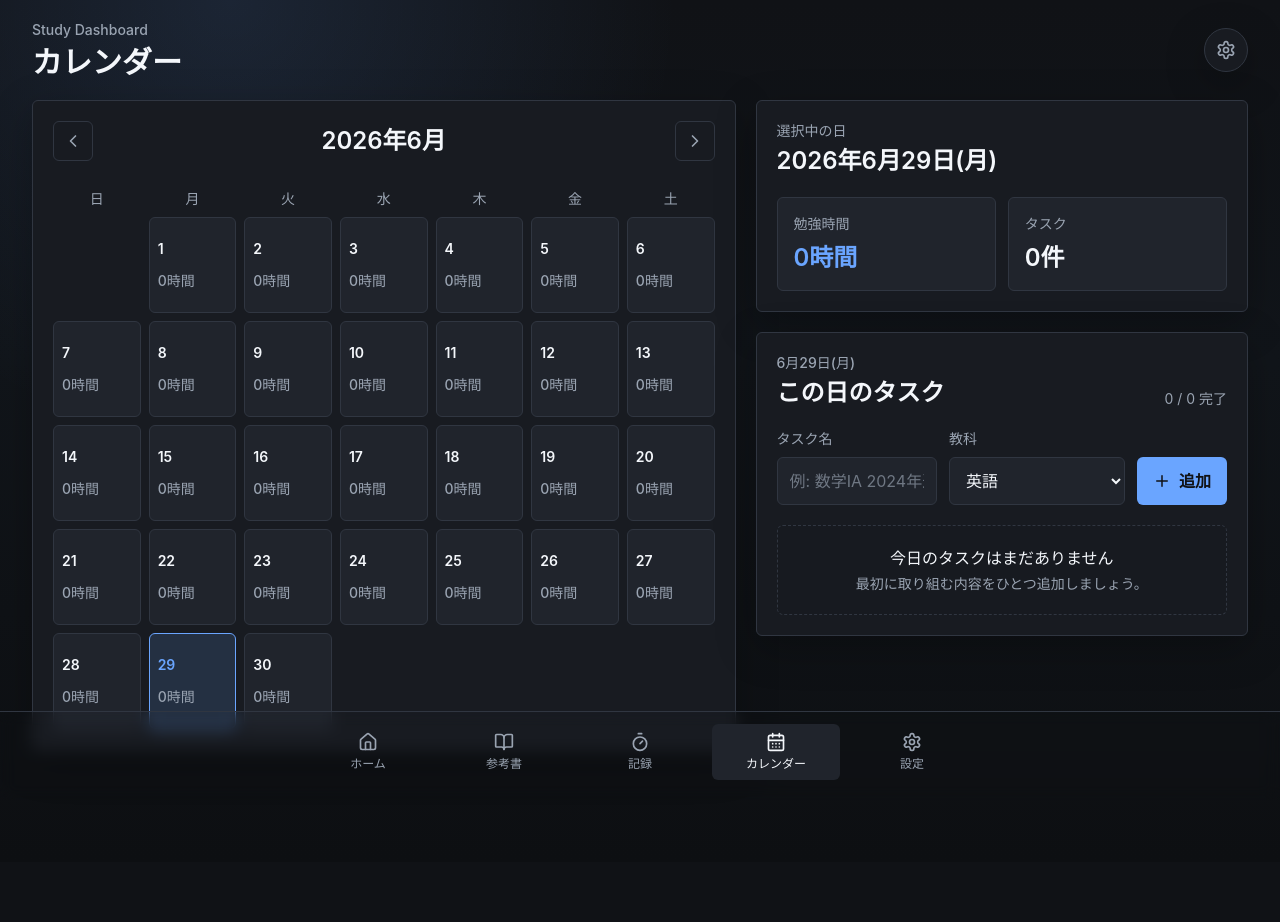
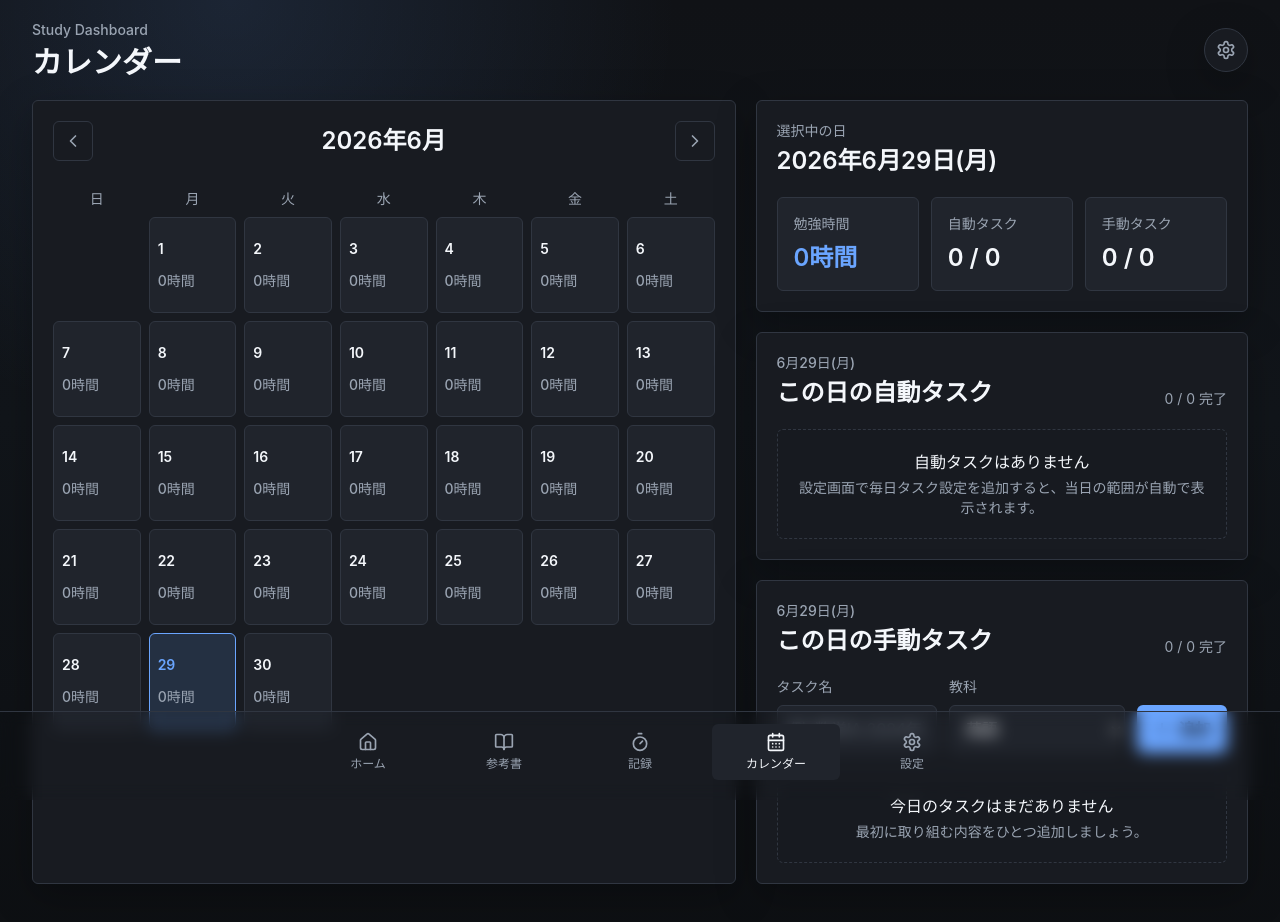
Before and after one commit to taiyo-yurasis/StudyDashBoard, a Next.js app: page / in a window 1280 px wide. Both pictures are taken after a click on the button "カレンダー". Shown: the top 922 px of the page. Before the commit the page ends 862 px from the top, so only its background shows below. Built offline with nearby package versions, Linux system fonts and the light colour scheme.

Commit message:
毎日タスクの諸々の不具合修正

```diff
--- a/components/calendar/CalendarView.tsx
+++ b/components/calendar/CalendarView.tsx
@@ -2,6 +2,7 @@
 
 import { ChevronLeft, ChevronRight } from "lucide-react";
 import { useMemo, useState } from "react";
+import { AutoTaskList } from "@/components/tasks/AutoTaskList";
 import { TaskList } from "@/components/tasks/TaskList";
 import type { StudyData } from "@/types/study";
 import { formatHours } from "@/utils/progress";
@@ -23,6 +24,11 @@ export function CalendarView({ data }: CalendarViewProps) {
   const days = useMemo(() => getMonthDays(year, monthIndex), [year, monthIndex]);
   const selectedRecord = data.records.find((record) => record.date === selectedDate);
   const selectedTasks = data.tasks.filter((task) => task.date === selectedDate);
+  const selectedAutoTasks = data.dailyGeneratedTasks[selectedDate] ?? [];
+  const selectedManualCompletedCount = selectedTasks.filter((task) => task.completed).length;
+  const selectedAutoCompletedCount = selectedAutoTasks.filter((task) => task.completed).length;
+  const isSelectedToday = selectedDate === today;
+  const isSelectedPast = selectedDate < today;
 
   const moveMonth = (amount: number) => {
     const next = new Date(year, monthIndex + amount, 1);
@@ -67,7 +73,9 @@ export function CalendarView({ data }: CalendarViewProps) {
         <div className="grid grid-cols-7 gap-2">
           {days.map((dateKey, index) => {
             const record = dateKey ? data.records.find((item) => item.date === dateKey) : undefined;
-            const taskCount = dateKey ? data.tasks.filter((task) => task.date === dateKey).length : 0;
+            const manualTaskCount = dateKey ? data.tasks.filter((task) => task.date === dateKey).length : 0;
+            const autoTaskCount = dateKey ? data.dailyGeneratedTasks[dateKey]?.length ?? 0 : 0;
+            const taskCount = manualTaskCount + autoTaskCount;
             const isToday = dateKey === today;
             const isSelected = dateKey === selectedDate;
 
@@ -106,7 +114,7 @@ export function CalendarView({ data }: CalendarViewProps) {
         <section className="rounded-md border border-line bg-panel p-5 shadow-subtle">
           <p className="text-sm font-medium text-muted">選択中の日</p>
           <h2 className="mt-1 text-2xl font-semibold text-ink">{formatLongJapaneseDate(selectedDate)}</h2>
-          <div className="mt-5 grid grid-cols-2 gap-3">
+          <div className="mt-5 grid gap-3 sm:grid-cols-3">
             <div className="rounded-md border border-line bg-panelSoft p-4">
               <p className="text-sm text-muted">勉強時間</p>
               <p className="mt-2 text-2xl font-semibold text-accent">
@@ -114,13 +122,42 @@ export function CalendarView({ data }: CalendarViewProps) {
               </p>
             </div>
             <div className="rounded-md border border-line bg-panelSoft p-4">
-              <p className="text-sm text-muted">タスク</p>
-              <p className="mt-2 text-2xl font-semibold text-ink">{selectedTasks.length}件</p>
+              <p className="text-sm text-muted">自動タスク</p>
+              <p className="mt-2 text-2xl font-semibold text-ink">
+                {selectedAutoCompletedCount} / {selectedAutoTasks.length}
+              </p>
+            </div>
+            <div className="rounded-md border border-line bg-panelSoft p-4">
+              <p className="text-sm text-muted">手動タスク</p>
+              <p className="mt-2 text-2xl font-semibold text-ink">
+                {selectedManualCompletedCount} / {selectedTasks.length}
+              </p>
             </div>
           </div>
+          {isSelectedPast && selectedAutoTasks.length === 0 && (
+            <p className="mt-4 text-sm text-muted">
+              過去日は保存済みの自動タスク履歴だけを表示します。履歴がない日は、現在の設定から後追い生成しません。
+            </p>
+          )}
         </section>
 
-        <TaskList data={data} date={selectedDate} title="この日のタスク" />
+        <AutoTaskList
+          data={data}
+          date={selectedDate}
+          title="この日の自動タスク"
+          shouldGenerate={isSelectedToday}
+          readOnly={!isSelectedToday}
+          completionMessage="この日の必修タスク完了"
+          emptyDescription={
+            isSelectedPast
+              ? "この日に保存された自動タスク履歴はありません。過去日は現在の設定から後追い生成しません。"
+              : isSelectedToday
+                ? "設定画面で毎日タスク設定を追加すると、当日の範囲が自動で表示されます。"
+              : "未来日の自動タスクは当日になってから生成されます。"
+          }
+        />
+
+        <TaskList data={data} date={selectedDate} title="この日の手動タスク" />
       </div>
     </div>
   );
--- a/components/tasks/AutoTaskList.tsx
+++ b/components/tasks/AutoTaskList.tsx
@@ -9,14 +9,27 @@ import { formatJapaneseDate } from "@/utils/date";
 type AutoTaskListProps = {
   data: StudyData;
   date: string;
+  title?: string;
+  shouldGenerate?: boolean;
+  readOnly?: boolean;
+  emptyDescription?: string;
+  completionMessage?: string;
 };
 
-export function AutoTaskList({ data, date }: AutoTaskListProps) {
+export function AutoTaskList({
+  data,
+  date,
+  title = "今日の自動タスク",
+  shouldGenerate = true,
+  readOnly = false,
+  emptyDescription = "設定画面で毎日タスク設定を追加すると、当日の範囲が自動で表示されます。",
+  completionMessage = "今日の必修タスク完了"
+}: AutoTaskListProps) {
   useEffect(() => {
-    if (data.isReady) {
+    if (data.isReady && shouldGenerate) {
       data.ensureDailyTasksForDate(date);
     }
-  }, [data, date]);
+  }, [data, date, shouldGenerate]);
 
   const tasks = useMemo(() => {
     return data.dailyGeneratedTasks[date] ?? [];
@@ -30,7 +43,7 @@ export function AutoTaskList({ data, date }: AutoTaskListProps) {
       <div className="flex flex-wrap items-end justify-between gap-3">
         <div>
           <p className="text-sm font-medium text-muted">{formatJapaneseDate(date)}</p>
-          <h2 className="mt-1 text-2xl font-semibold text-ink">今日の自動タスク</h2>
+          <h2 className="mt-1 text-2xl font-semibold text-ink">{title}</h2>
         </div>
         <p className="text-sm text-muted">
           {completedCount} / {tasks.length} 完了
@@ -40,13 +53,13 @@ export function AutoTaskList({ data, date }: AutoTaskListProps) {
       {allCompleted && (
         <div className="mt-5 flex items-center gap-3 rounded-md border border-good/40 bg-good/10 px-4 py-3 text-good">
           <Sparkles size={18} aria-hidden />
-          <p className="text-sm font-semibold">今日の必修タスク完了</p>
+          <p className="text-sm font-semibold">{completionMessage}</p>
         </div>
       )}
 
       <div className="mt-5 space-y-3">
         {tasks.length === 0 ? (
-          <EmptyState title="今日の自動タスクはありません" description="設定画面で毎日タスク設定を追加すると、当日の範囲が自動で表示されます。" />
+          <EmptyState title="自動タスクはありません" description={emptyDescription} />
         ) : (
           tasks.map((task) => (
             <div
@@ -55,12 +68,17 @@ export function AutoTaskList({ data, date }: AutoTaskListProps) {
             >
               <button
                 type="button"
-                onClick={() => data.toggleDailyGeneratedTask(date, task.id, !task.completed)}
+                onClick={() => {
+                  if (!readOnly) {
+                    data.toggleDailyGeneratedTask(date, task.id, !task.completed);
+                  }
+                }}
+                disabled={readOnly}
                 className={`grid h-7 w-7 place-items-center rounded-md border ${
                   task.completed ? "border-good bg-good text-surface" : "border-line text-transparent"
-                }`}
-                aria-label={task.completed ? "完了を外す" : "完了にする"}
-                title={task.completed ? "完了を外す" : "完了"}
+                } ${readOnly ? "cursor-default" : ""}`}
+                aria-label={readOnly ? (task.completed ? "履歴: 完了" : "履歴: 未完了") : task.completed ? "完了を外す" : "完了にする"}
+                title={readOnly ? "履歴表示" : task.completed ? "完了を外す" : "完了"}
               >
                 <Check size={17} aria-hidden />
               </button>
--- a/hooks/useStudyData.ts
+++ b/hooks/useStudyData.ts
@@ -2,6 +2,7 @@
 
 import { useEffect, useMemo, useState } from "react";
 import { APP_CONFIG } from "@/lib/config";
+import { todayKey } from "@/utils/date";
 import type {
   AppSettings,
   DailyGeneratedTask,
@@ -245,23 +246,67 @@ export function useStudyData(): StudyData {
         setState((current) => ({ ...current, dailyPlans: [nextPlan, ...current.dailyPlans] }));
       },
       updateDailyPlan: (id, updates) => {
-        setState((current) => ({
-          ...current,
-          dailyPlans: current.dailyPlans.map((plan) =>
+        setState((current) => {
+          const timestamp = now();
+          const dailyPlans = current.dailyPlans.map((plan) =>
             plan.id === id
               ? normalizePlanAmounts({
                   ...plan,
                   ...updates,
-                  updatedAt: now()
+                  updatedAt: timestamp
                 })
               : plan
-          )
-        }));
+          );
+          const updatedPlan = dailyPlans.find((plan) => plan.id === id);
+          const today = todayKey();
+          const todayTasks = current.dailyGeneratedTasks[today];
+
+          if (!updatedPlan || !todayTasks) {
+            return {
+              ...current,
+              dailyPlans
+            };
+          }
+
+          const existingTask = todayTasks.find((task) => task.planId === id);
+          const shouldShowTask = updatedPlan.enabled && updatedPlan.currentAmount < updatedPlan.totalAmount;
+          const nextTodayTasks = todayTasks.filter((task) => task.planId !== id);
+
+          if (shouldShowTask) {
+            const nextTask = buildDailyGeneratedTask(updatedPlan);
+            const canKeepCompleted =
+              Boolean(existingTask?.completed) &&
+              existingTask?.startAmount === nextTask.startAmount &&
+              existingTask?.endAmount === nextTask.endAmount &&
+              existingTask?.unitType === nextTask.unitType;
+
+            nextTodayTasks.push({
+              ...nextTask,
+              id: existingTask?.id ?? nextTask.id,
+              completed: canKeepCompleted
+            });
+          }
+
+          return {
+            ...current,
+            dailyPlans,
+            dailyGeneratedTasks: {
+              ...current.dailyGeneratedTasks,
+              [today]: nextTodayTasks
+            }
+          };
+        });
       },
       deleteDailyPlan: (id) => {
         setState((current) => ({
           ...current,
-          dailyPlans: current.dailyPlans.filter((plan) => plan.id !== id)
+          dailyPlans: current.dailyPlans.filter((plan) => plan.id !== id),
+          dailyGeneratedTasks: Object.fromEntries(
+            Object.entries(current.dailyGeneratedTasks).map(([date, tasks]) => [
+              date,
+              tasks.filter((task) => task.planId !== id)
+            ])
+          )
         }));
       },
       ensureDailyTasksForDate: (date) => {
```
